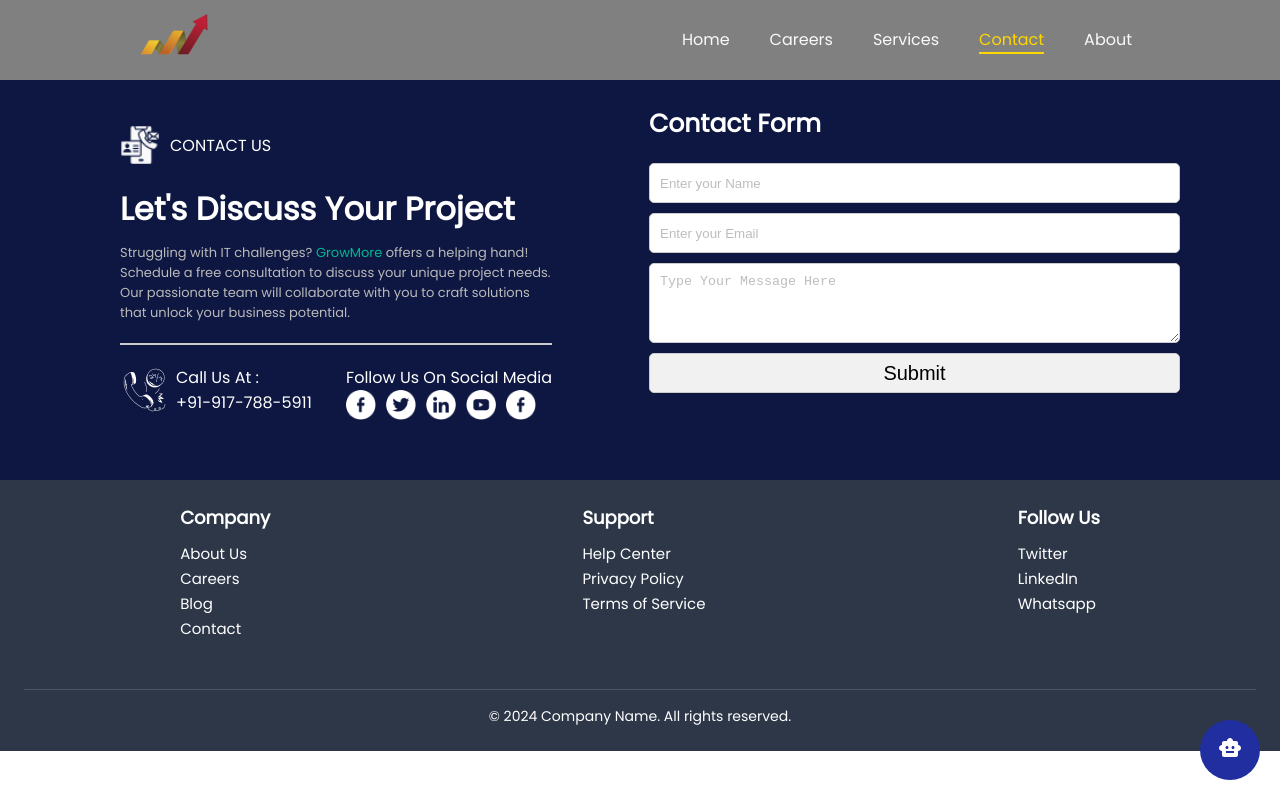
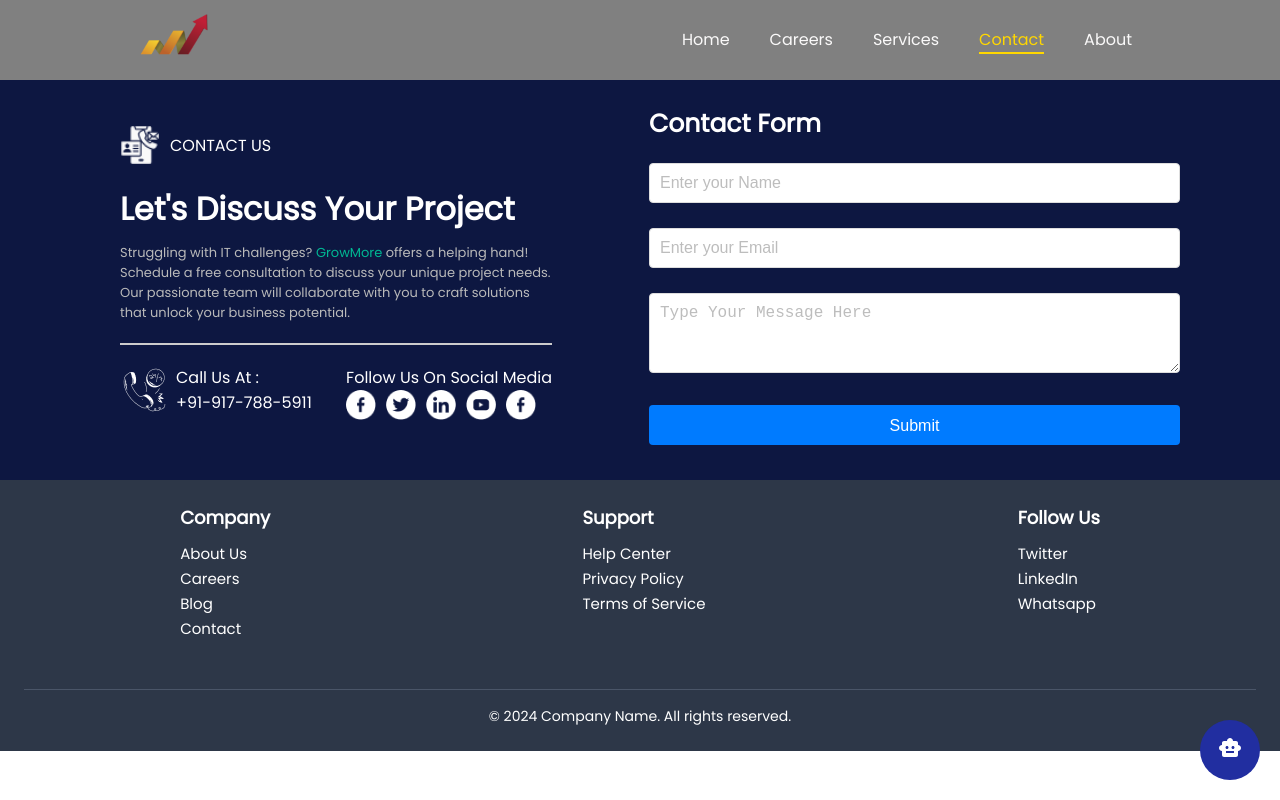
Before and after one commit to hanu9490/GROW_MORE, a React (Vite) app: page /contactus in a window 1280 px wide. Built offline with nearby package versions, Linux system fonts and the light colour scheme; a web font is replaced by a local one.

Commit message:
updated contact us page with usestate

```diff
--- a/src/components/containers/contactus/ContactUS.css
+++ b/src/components/containers/contactus/ContactUS.css
@@ -12,6 +12,7 @@
   padding-left: 50px;
   padding-right: 50px;
   margin-top: 80px;
+  font-family: "Poppins";
 }
 
 .contact-us-container {
@@ -101,6 +102,11 @@
   flex-direction: column;
   width: 45%;
   margin-right: 50px;
+}
+.error-message {
+  color: red;
+  font-size: 12px;
+  margin-top: 5px;
 }
 
 @media (max-width: 1250px) {
--- a/src/components/containers/contactus/ContactUs.jsx
+++ b/src/components/containers/contactus/ContactUs.jsx
@@ -1,9 +1,63 @@
-import React from "react";
+import React, { useState } from "react";
 import { contactUsIcons } from "../../../assets/icons/icons";
-// import { RiMessage2Line } from "react-icons/ri";
 import "./ContactUS.css";
 
 const ContactUs = () => {
+  // State to store form input values
+  const [formData, setFormData] = useState({
+    name: "",
+    email: "",
+    message: "",
+  });
+
+  // State to store form validation errors
+  const [errors, setErrors] = useState({});
+
+  // Handle input change
+  const handleChange = (e) => {
+    const { name, value } = e.target;
+    setFormData({ ...formData, [name]: value });
+  };
+
+  // Validate form inputs
+  const validate = () => {
+    let formErrors = {};
+
+    if (!formData.name.trim()) {
+      formErrors.name = "Name is required";
+    }
+
+    const emailRegex = /^[^\s@]+@[^\s@]+\.[^\s@]+$/;
+    if (!formData.email.trim()) {
+      formErrors.email = "Email is required";
+    } else if (!emailRegex.test(formData.email)) {
+      formErrors.email = "Invalid email address";
+    }
+
+    if (!formData.message.trim()) {
+      formErrors.message = "Message is required";
+    }
+
+    return formErrors;
+  };
+
+  // Handle form submission
+  const handleSubmit = (e) => {
+    e.preventDefault();
+
+    // Validate the form
+    const formErrors = validate();
+    setErrors(formErrors);
+
+    if (Object.keys(formErrors).length === 0) {
+      // If no errors, log the form data
+      console.log("Form Data:", formData);
+
+      // Optionally clear the form after submission
+      setFormData({ name: "", email: "", message: "" });
+    }
+  };
+
   return (
     <div className="contactus-main-container" id="contact">
       <div className="contact-us-container">
@@ -50,10 +104,46 @@ const ContactUs = () => {
       </div>
       <div className="contactus-input-container">
         <h1 className="input-heading">Contact Form</h1>
-        <input placeholder="Enter your Name" type="text" />
-        <input placeholder="Enter your Email" type="email" />
-        <textarea placeholder="Type Your Message Here"></textarea>
-        <button className="submit-btn">Submit</button>
+        <form onSubmit={handleSubmit}>
+          <div className="form-group">
+            <input
+              placeholder="Enter your Name"
+              type="text"
+              name="name"
+              value={formData.name}
+              onChange={handleChange}
+            />
+            {errors.name && (
+              <span className="error-message">{errors.name}</span>
+            )}
+          </div>
+          <div className="form-group">
+            <input
+              placeholder="Enter your Email"
+              type="email"
+              name="email"
+              value={formData.email}
+              onChange={handleChange}
+            />
+            {errors.email && (
+              <span className="error-message">{errors.email}</span>
+            )}
+          </div>
+          <div className="form-group">
+            <textarea
+              placeholder="Type Your Message Here"
+              name="message"
+              value={formData.message}
+              onChange={handleChange}
+            ></textarea>
+            {errors.message && (
+              <span className="error-message">{errors.message}</span>
+            )}
+          </div>
+          <button type="submit" className="submit-btn">
+            Submit
+          </button>
+        </form>
       </div>
     </div>
   );
```
